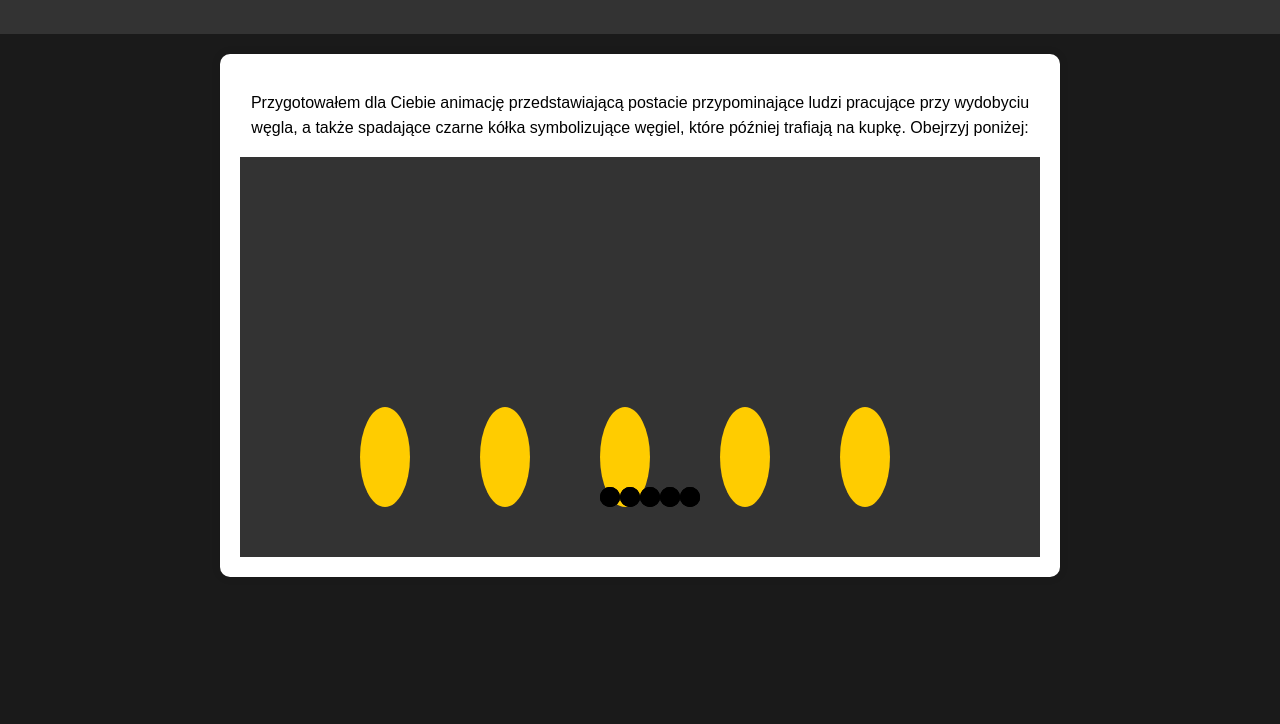
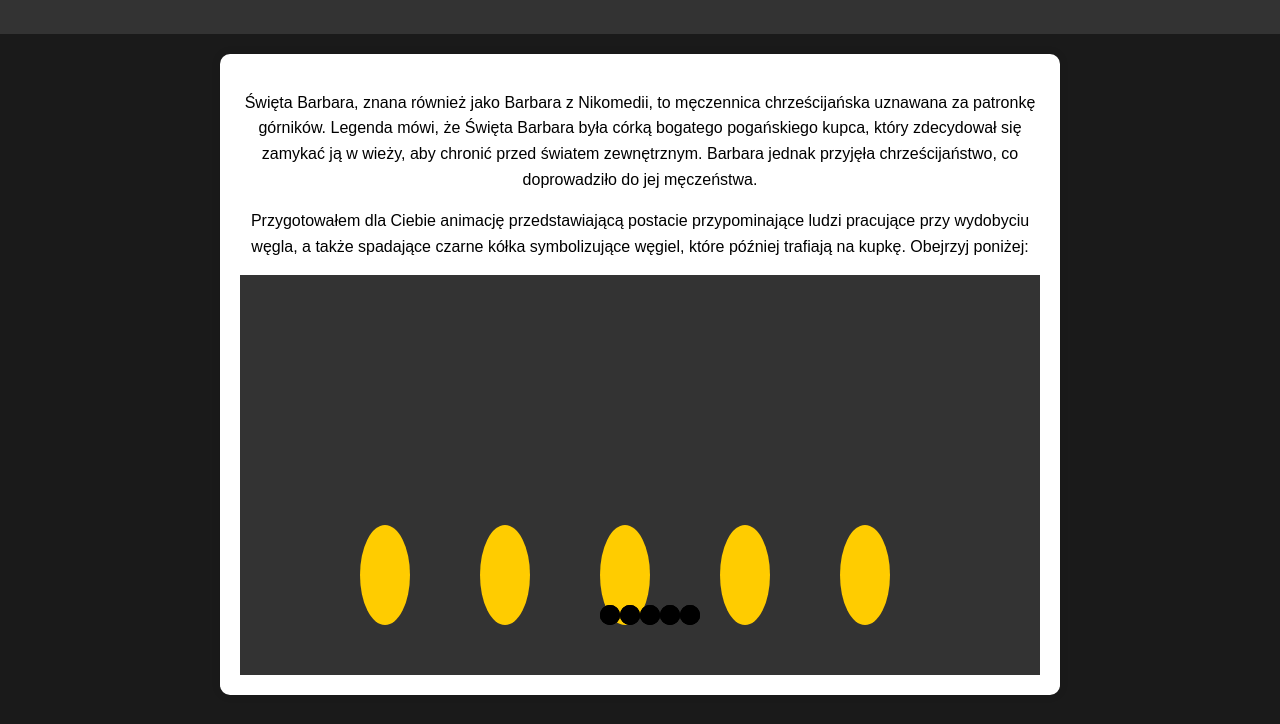
Before and after one commit to Loczek21/Dominik_2, a plain HTML site: page index.html in a window 1280 px wide. Shown: the part 76-800 px from the top of the page. Drawn offline with Linux system fonts and the light colour scheme.

Commit message:
Update index.html

```diff
--- a/index.html
+++ b/index.html
@@ -102,6 +102,7 @@
   </header>
 
   <main>
+    <p>Święta Barbara, znana również jako Barbara z Nikomedii, to męczennica chrześcijańska uznawana za patronkę górników. Legenda mówi, że Święta Barbara była córką bogatego pogańskiego kupca, który zdecydował się zamykać ją w wieży, aby chronić przed światem zewnętrznym. Barbara jednak przyjęła chrześcijaństwo, co doprowadziło do jej męczeństwa.</p>
     <p>Przygotowałem dla Ciebie animację przedstawiającą postacie przypominające ludzi pracujące przy wydobyciu węgla, a także spadające czarne kółka symbolizujące węgiel, które później trafiają na kupkę. Obejrzyj poniżej:</p>
 
     <div id="miners-container">
```
